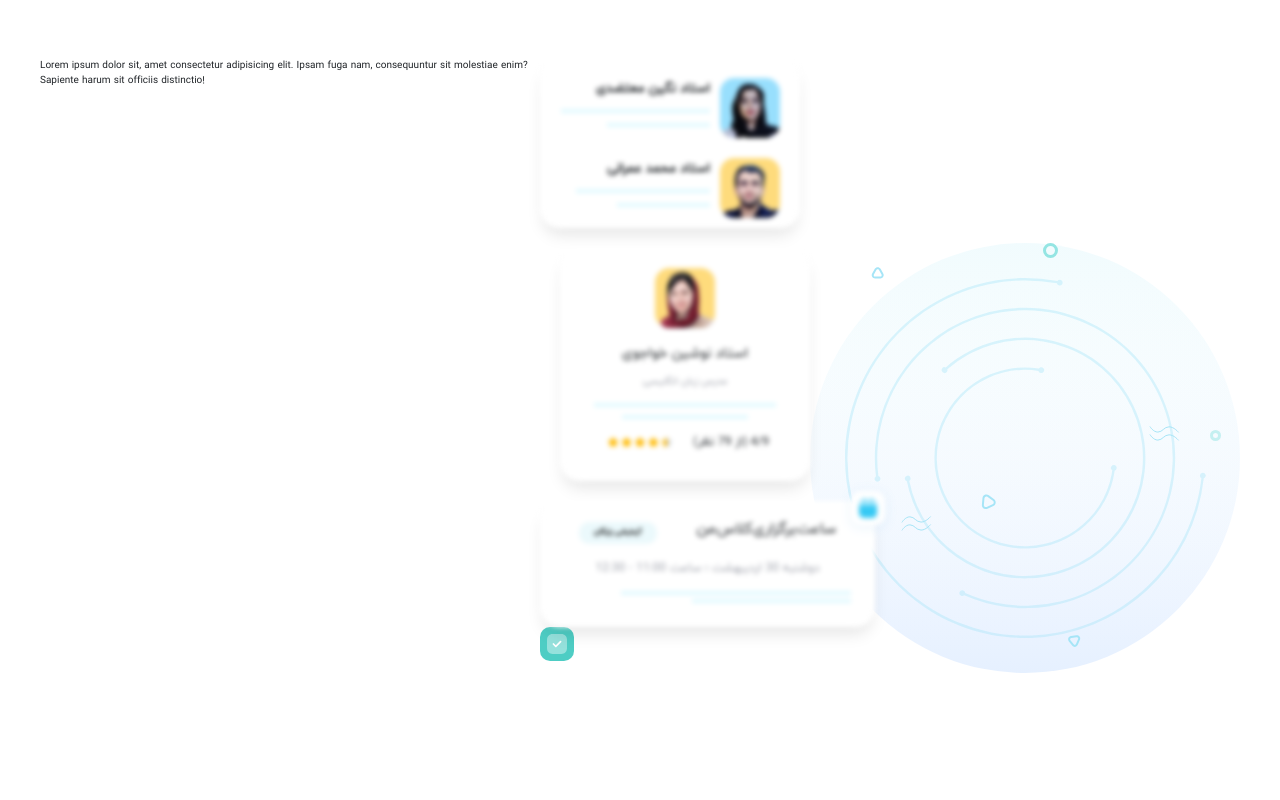
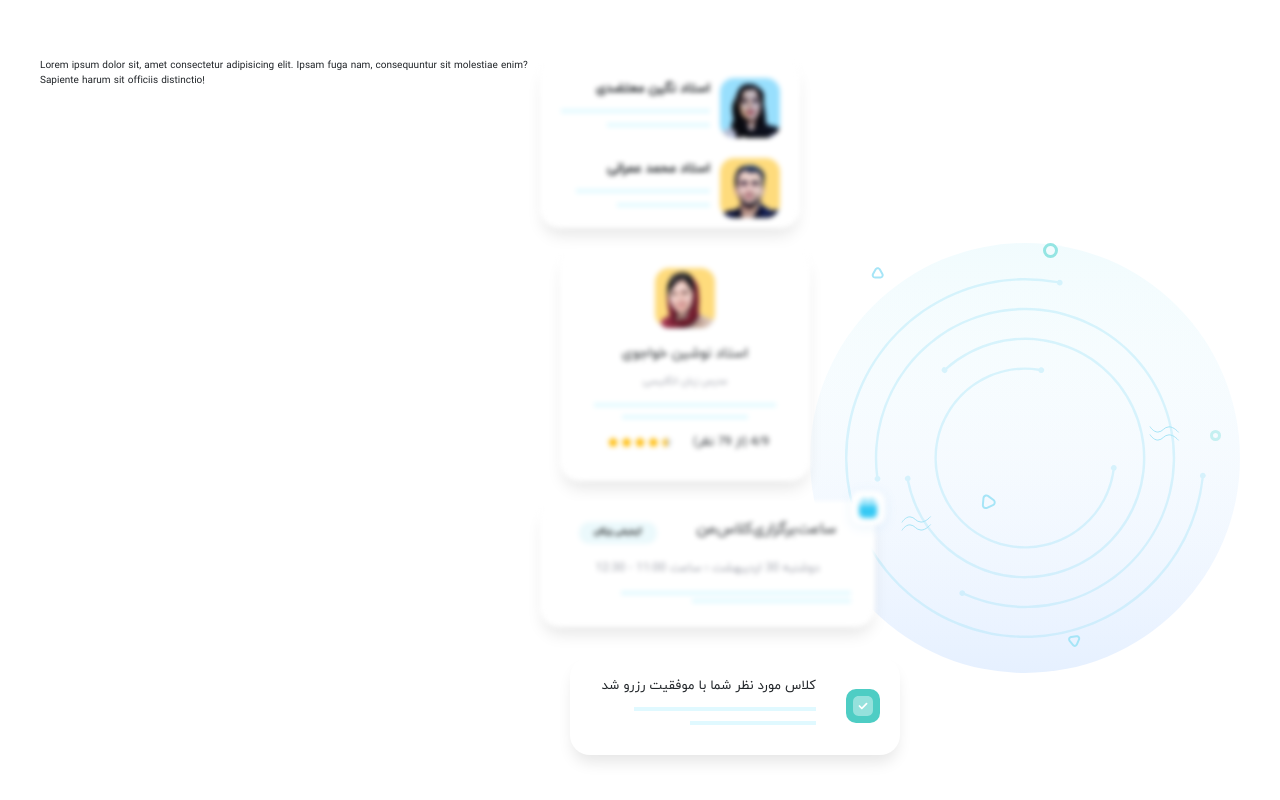
Before and after one commit to Afshar07/Oteacher-vue, a Vue app: page / in a window 1280 px wide. Shown: the part 919-1719 px from the top of the page. Built offline with nearby package versions, Linux system fonts and the light colour scheme; a web font is replaced by a local one.

Commit message:
Finalize SessionReservation Style

```diff
--- a/src/components/animated/SessionReservation.vue
+++ b/src/components/animated/SessionReservation.vue
@@ -1,11 +1,19 @@
 <template>
-  <div class="main-container d-flex">
-    <img :src="reserveIcon" alt="reservation icon" />
+  <div class="reserve-container d-flex align-items-center" dir="rtl">
+    <img :src="reserveIcon" alt="reservation icon" class="reserve-icon" />
+    <div class="text-divider">
+      <p class="reserve-text">کلاس مورد نظر شما با موفقیت رزرو شد</p>
+      <div class="divider-container">
+        <main-dividers></main-dividers>
+      </div>
+    </div>
   </div>
 </template>
 
 <script>
+import MainDividers from "../utilities/MainDividers.vue";
 export default {
+  components: { MainDividers },
   data() {
     return {
       reserveIcon: require("../../assets/reservation.svg"),
@@ -13,3 +21,23 @@ export default {
   },
 };
 </script>
+
+<style scoped>
+.reserve-container {
+  width: 33rem;
+  padding: 2rem;
+  margin: 3rem;
+  border-radius: 20px;
+  background-color: #fff;
+  box-shadow: 0px 10px 15px -3px rgba(0, 0, 0, 0.1);
+}
+.reserve-icon {
+  margin-left: 3rem;
+}
+.reserve-text {
+  font-size: 1.3rem;
+}
+.divider-container {
+  width: 14rem;
+}
+</style>
```
